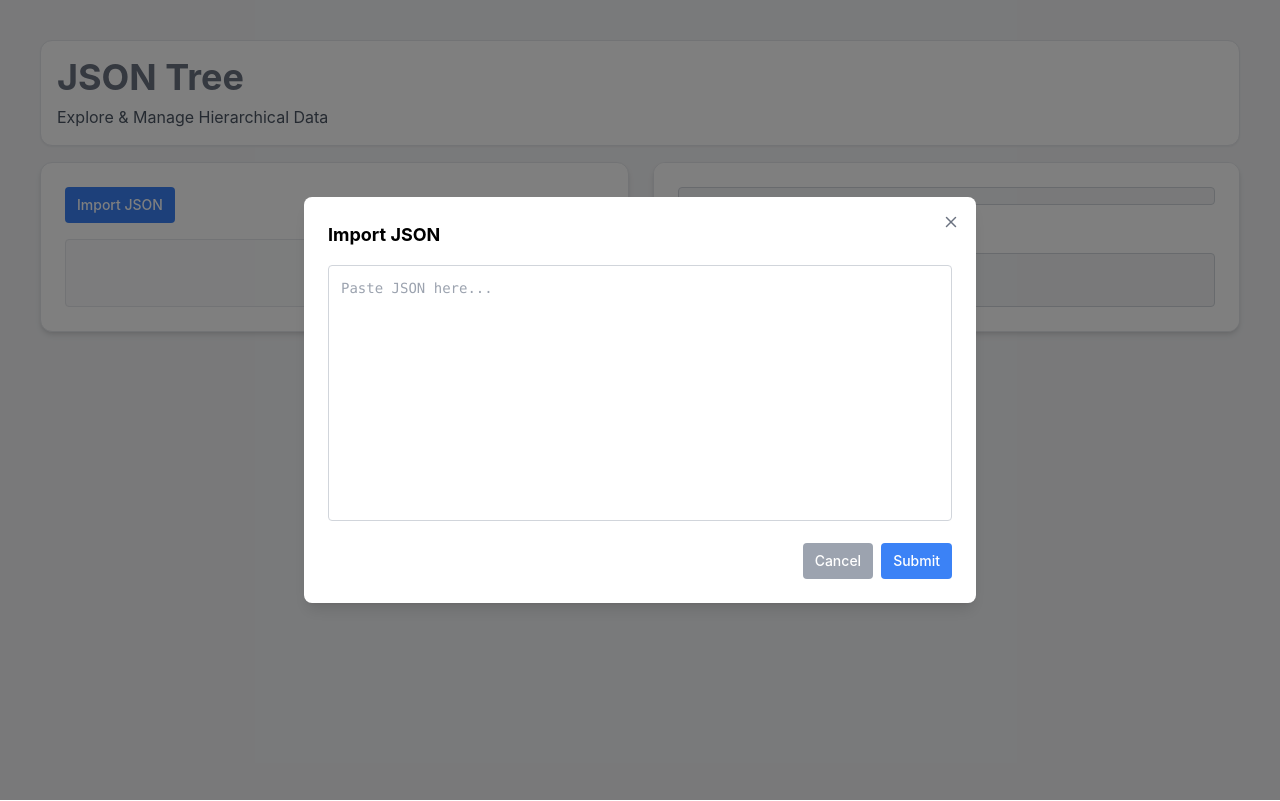
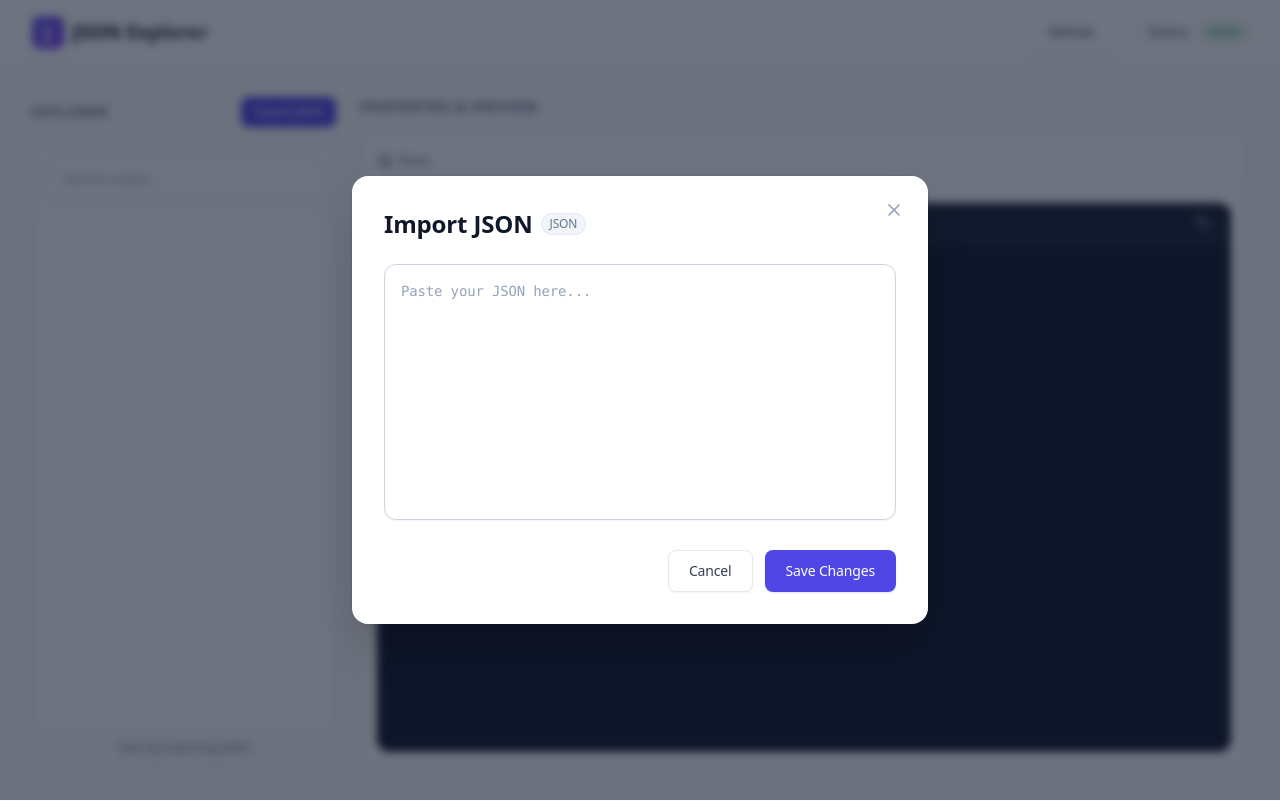
Before and after one commit to touhid9teen/collapsible-tree-explorer, a React (Create React App) app: page / in a window 1280 px wide. Both pictures are taken after a click on the button "Import JSON". Built offline with nearby package versions, Linux system fonts and the light colour scheme.

Commit message:
updated overall ui of this project made it supper professional and simple ui

```diff
--- a/src/App.jsx
+++ b/src/App.jsx
@@ -151,31 +151,65 @@ export default function App() {
       : getValueAtPath(importedJson, selectedPath);
 
   return (
-    <div className="min-h-screen w-full bg-gray-100 p-6 md:p-10">
-      <div className="mb-4 bg-white rounded-xl shadow-sm border p-4">
-        <div className="max-w-7xl mx-auto">
-          <h1 className="text-lg sm:text-xl md:text-2xl lg:text-3xl xl:text-4xl font-bold text-gray-500 leading-tight">
-            JSON Tree
+    <div className="min-h-screen w-full bg-slate-50 text-slate-900 font-sans selection:bg-indigo-100 selection:text-indigo-700">
+      {/* Navbar / Header */}
+      <header className="sticky top-0 z-40 w-full bg-white/80 backdrop-blur-md border-b border-slate-200/60 support-[backdrop-filter]:bg-white/60">
+        <div className="max-w-screen-2xl mx-auto px-4 sm:px-6 lg:px-8 h-16 flex items-center justify-between">
+          <div className="flex items-center gap-2">
+            <div className="w-8 h-8 rounded-lg bg-gradient-to-br from-indigo-500 to-violet-600 flex items-center justify-center shadow-md shadow-indigo-200">
+              <span className="text-white font-bold text-lg leading-none">J</span>
+            </div>
+            <div>
+              <h1 className="text-xl font-bold bg-gradient-to-r from-slate-900 to-slate-700 bg-clip-text text-transparent">
+                JSON Explorer
               </h1>
-          <p className="text-xs sm:text-sm md:text-base text-gray-600 mt-2">
-            Explore & Manage Hierarchical Data
-          </p>
             </div>
           </div>
+          <div className="flex items-center gap-4">
+            <Button
+              variant="secondary"
+              className="hidden sm:flex"
+              onClick={() => window.open('https://github.com/touhid9teen', '_blank')}
+            >
+              GitHub
+            </Button>
+            <div className="h-8 w-px bg-slate-200 hidden sm:block"></div>
+            <div className="flex items-center gap-2">
+              <span className="text-sm font-medium text-slate-600 hidden sm:inline-block">Status:</span>
+              <span className="inline-flex items-center rounded-full bg-emerald-50 px-2 py-1 text-xs font-medium text-emerald-700 ring-1 ring-inset ring-emerald-600/20">
+                Active
+              </span>
+            </div>
+          </div>
+        </div>
+      </header>
 
-      <div className="flex flex-col md:flex-row gap-6 h-full">
-        <div className="w-full md:w-1/2 bg-white rounded-xl shadow-md border p-6 flex flex-col ">
-          <div>
+      {/* Main Content */}
+      <main className="max-w-screen-2xl mx-auto px-4 sm:px-6 lg:px-8 py-8 h-[calc(100vh-4rem)]">
+        <div className="flex flex-col lg:flex-row gap-6 h-full">
+          {/* Tree Section - Sidebar style on desktop */}
+          <section className="w-full lg:w-1/3 xl:w-1/4 flex flex-col gap-4">
+             <div className="flex items-center justify-between">
+                <h2 className="text-sm font-semibold text-slate-500 uppercase tracking-wider">Explorer</h2>
                 <Button
-              onClick={() => {
-                openModal("import");
-              }}
+                  variant="primary"
+                  onClick={() => openModal("import")}
+                  className="!py-1.5 !px-3 !text-xs"
                 >
                   Import JSON
                 </Button>
              </div>
 
-          <div className="flex-1 mt-4 overflow-auto rounded border bg-gray-50 p-4">
+             <div className="flex-1 bg-white rounded-xl shadow-sm border border-slate-200 overflow-hidden flex flex-col">
+               <div className="p-4 border-b border-slate-100 bg-slate-50/50">
+                  <input
+                    type="text"
+                    placeholder="Search nodes..."
+                    className="w-full px-3 py-2 bg-white border border-slate-200 rounded-lg text-sm focus:outline-none focus:ring-2 focus:ring-indigo-500/20 focus:border-indigo-500 transition-all"
+                    disabled
+                  />
+               </div>
+               <div className="flex-1 overflow-auto custom-scrollbar p-2">
                   <Tree
                     data={importedJson}
                     selectedPath={selectedPath}
@@ -193,13 +227,23 @@ export default function App() {
                     onDisable={() => openModal("disable")}
                   />
                </div>
+               <div className="p-3 bg-slate-50 border-t border-slate-200 text-xs text-center text-slate-500">
+                  {Object.keys(importedJson).length > 0 ? "Drag & drop to reorder" : "Start by importing JSON"}
                </div>
+             </div>
+          </section>
 
-        <div className="w-full md:w-1/2 bg-white rounded-xl shadow-md border  flex flex-col overflow-hidden">
+          {/* Viewport Section - Main content area */}
+          <section className="w-full lg:flex-1 h-full flex flex-col gap-4">
+             <h2 className="text-sm font-semibold text-slate-500 uppercase tracking-wider">Properties & Preview</h2>
+             <div className="flex-1 bg-white rounded-xl shadow-sm border border-slate-200 overflow-hidden relative">
                 <Viewport selectedPath={selectedPath} currentValue={currentValue} />
              </div>
+          </section>
         </div>
+      </main>
 
+      {/* Modal */}
       <DynamicModal
         type={actionType}
         isOpen={showModal}
--- a/src/components/Button.jsx
+++ b/src/components/Button.jsx
@@ -3,20 +3,25 @@ export default function Button({
   variant = "primary",
   disable = false,
   children,
+  className = "",
 }) {
   const baseStyles =
-    "px-3 py-2 rounded text-sm font-medium transition-all duration-150 flex items-center gap-1.5 cursor-pointer disabled:opacity-50 disabled:cursor-not-allowed";
+    "px-5 py-2.5 rounded-lg text-sm font-medium transition-all duration-300 flex items-center gap-2 cursor-pointer disabled:opacity-50 disabled:cursor-not-allowed active:scale-[0.98] outline-none focus-visible:ring-2 focus-visible:ring-offset-2 shadow-sm hover:shadow-md";
 
   const variants = {
-    primary: "bg-blue-500 text-white hover:bg-blue-600 ",
-    secondary: "bg-gray-400 text-white hover:bg-gray-500 ",
+    primary:
+      "bg-indigo-600 text-white hover:bg-indigo-700 border border-transparent shadow-indigo-100 hover:shadow-indigo-200 focus-visible:ring-indigo-500",
+    secondary:
+      "bg-white text-slate-700 border border-slate-200 hover:bg-slate-50 hover:border-slate-300 hover:text-slate-900 focus-visible:ring-slate-400",
+    danger:
+      "bg-red-50 text-red-600 border border-red-200 hover:bg-red-100 hover:border-red-300 focus-visible:ring-red-500",
   };
 
   return (
     <button
       onClick={onClick}
       disabled={disable}
-      className={`${baseStyles} ${variants[variant]}`}
+      className={`${baseStyles} ${variants[variant] || variants.primary} ${className}`}
     >
       {children}
     </button>
--- a/src/components/NodeActions/IconButton.jsx
+++ b/src/components/NodeActions/IconButton.jsx
@@ -6,20 +6,20 @@ export const IconButton = ({
 }) => {
   const variants = {
     default: {
-      base: "bg-gray-50 hover:bg-gray-100 text-gray-700 hover:text-gray-900 border border-gray-200",
-      shadow: "hover:shadow-sm",
+      base: "bg-transparent hover:bg-slate-100 text-slate-500 hover:text-slate-700 border border-transparent hover:border-slate-200",
+      shadow: "",
     },
     edit: {
-      base: "bg-blue-50 hover:bg-blue-100 text-blue-600 hover:text-blue-700 border border-blue-200",
-      shadow: "hover:shadow-blue-100",
+      base: "bg-indigo-50 hover:bg-indigo-100 text-indigo-600 hover:text-indigo-700 border border-indigo-200",
+      shadow: "shadow-sm",
     },
     add: {
       base: "bg-emerald-50 hover:bg-emerald-100 text-emerald-600 hover:text-emerald-700 border border-emerald-200",
-      shadow: "hover:shadow-emerald-100",
+      shadow: "shadow-sm",
     },
     delete: {
-      base: "bg-red-50 hover:bg-red-100 text-red-600 hover:text-red-700 border border-red-200",
-      shadow: "hover:shadow-red-100",
+      base: "bg-rose-50 hover:bg-rose-100 text-rose-600 hover:text-rose-700 border border-rose-200",
+      shadow: "shadow-sm",
     },
   };
 
@@ -35,16 +35,17 @@ export const IconButton = ({
         transition-all duration-200 ease-in-out
         flex items-center gap-2
         active:scale-95
-        focus:outline-none focus:ring-2 focus:ring-offset-1
-        ${variant === "edit" ? "focus:ring-blue-300" : ""}
-        ${variant === "add" ? "focus:ring-emerald-300" : ""}
-        ${variant === "delete" ? "focus:ring-red-300" : ""}
-        ${variant === "default" ? "focus:ring-gray-300" : ""}
+        outline-none
+        focus-visible:ring-2 focus-visible:ring-offset-1
+        ${variant === "edit" ? "focus-visible:ring-indigo-300" : ""}
+        ${variant === "add" ? "focus-visible:ring-emerald-300" : ""}
+        ${variant === "delete" ? "focus-visible:ring-rose-300" : ""}
+        ${variant === "default" ? "focus-visible:ring-slate-300" : ""}
       `}
       title={title}
     >
-      <Icon size={16} strokeWidth={2} />
-      {title && <span className="text-sm font-medium whitespace-nowrap">{title}</span>}
+      <Icon size={15} strokeWidth={2} />
+      {title && <span className="text-xs font-semibold whitespace-nowrap">{title}</span>}
     </button>
   );
 };
--- a/src/components/NodeActions/NodeActions.jsx
+++ b/src/components/NodeActions/NodeActions.jsx
@@ -22,7 +22,7 @@ export const NodeActions = ({
       />
       {open && (
         <div
-          className="absolute right-0 mt-1 bg-white shadow-md border rounded-lg p-2 flex flex-col z-20"
+          className="absolute right-0 top-full mt-1 w-36 bg-white rounded-lg shadow-xl ring-1 ring-slate-900/5 p-1 z-50 flex flex-col gap-0.5 origin-top-right animate-in fade-in zoom-in-95 duration-100"
           onClick={(e) => e.stopPropagation()}
         >
           <IconButton
--- a/src/components/modal/DinamicModal.jsx
+++ b/src/components/modal/DinamicModal.jsx
@@ -58,80 +58,116 @@ export default function DynamicModal({
 
   return (
     <div
-      className="fixed inset-0 bg-black bg-opacity-50 flex items-center justify-center z-50 p-4"
+      className="fixed inset-0 bg-slate-900/60 backdrop-blur-sm flex items-center justify-center z-50 p-4 animate-in fade-in duration-200"
       onClick={onClose}
     >
       <div
         className="
-          bg-white p-6 rounded-lg shadow-lg relative
-          w-full max-w-md sm:max-w-lg md:max-w-xl lg:max-w-2xl
+          bg-white p-6 sm:p-8 rounded-2xl shadow-2xl relative
+          w-full max-w-md sm:max-w-lg md:max-w-xl
+          ring-1 ring-slate-900/5
+          animate-in zoom-in-95 duration-200
         "
         onClick={(e) => e.stopPropagation()}
       >
         <button
-          className="absolute top-4 right-4 text-gray-500 hover:text-gray-700"
+          className="absolute top-4 right-4 text-slate-400 hover:text-slate-600 hover:bg-slate-100 p-2 rounded-lg transition-all duration-200"
           onClick={onClose}
         >
-          <X size={18} />
+          <X size={20} />
         </button>
 
-        <h2 className="text-lg font-bold mb-4">{titles[type]}</h2>
+        <h2 className="text-xl sm:text-2xl font-bold text-slate-900 mb-6 flex items-center gap-2">
+          {titles[type]}
+          {type === 'import' && <span className="text-xs font-normal text-slate-500 bg-slate-100 px-2 py-0.5 rounded-full border border-slate-200">JSON</span>}
+        </h2>
 
         {type === "import" && (
           <textarea
             value={valueInput}
             onChange={(e) => setValueInput(e.target.value)}
             className="
-              w-full h-40 sm:h-48 md:h-56 lg:h-64 p-3 border border-gray-300 rounded font-mono text-sm mb-4 resize-none
-              focus:outline-none focus:ring-1 focus:ring-blue-500 focus:border-blue-500 transition-colors
+              w-full h-48 sm:h-56 md:h-64 p-4 border border-slate-300 rounded-xl font-mono text-sm mb-4 resize-none
+              focus:outline-none focus:border-indigo-500 focus:ring-4 focus:ring-indigo-500/10 transition-all duration-200
+              placeholder:text-slate-400 text-slate-700
+              bg-white
+              custom-scrollbar shadow-sm
             "
-            placeholder="Paste JSON here..."
+            placeholder="Paste your JSON here..."
+            spellCheck={false}
           />
         )}
 
         {(type === "add" || type === "update") && (
           <>
+            <div className="space-y-4 mb-6">
+              <div>
+                <label className="block text-sm font-medium text-slate-700 mb-1.5">Key Name</label>
                 <input
                   type="text"
                   value={keyInput}
                   onChange={(e) => setKeyInput(e.target.value)}
                   className="
-                w-full p-3 border border-gray-300 rounded mb-2 focus:outline-none focus:ring-1 focus:ring-blue-500 focus:border-blue-500 transition-colors
+                    w-full px-4 py-2.5 border border-slate-300 rounded-lg
+                    focus:outline-none focus:border-indigo-500 focus:ring-4 focus:ring-indigo-500/10 transition-all duration-200
+                    bg-white text-slate-900 font-medium placeholder:text-slate-400 shadow-sm
                   "
                   placeholder={
-                type === "add" ? "Enter key" : `Update key "${nodeKey}"`
+                    type === "add" ? "e.g., user_profile" : `Update key "${nodeKey}"`
                   }
                 />
+              </div>
+
               {!hasChildren && (
+                <div>
+                   <label className="block text-sm font-medium text-slate-700 mb-1.5">Value</label>
                   <input
                     type="text"
                     value={valueInput}
                     onChange={(e) => setValueInput(e.target.value)}
                     className="
-                w-full p-3 border border-gray-300 rounded mb-4 focus:outline-none focus:ring-1 focus:ring-blue-500 focus:border-blue-500 transition-colors
+                      w-full px-4 py-2.5 border border-slate-300 rounded-lg
+                      focus:outline-none focus:border-indigo-500 focus:ring-4 focus:ring-indigo-500/10 transition-all duration-200
+                      bg-white text-slate-900 placeholder:text-slate-400 shadow-sm
                     "
-                placeholder="Enter value"
+                    placeholder="e.g., John Doe"
                   />
+                </div>
               )}
+            </div>
           </>
         )}
 
         {(type === "delete" || type === "disable") && (
-          <p>
-            Are you sure you want to "{type}" the node "{nodeKey}"?
+          <div className="bg-red-50 p-4 rounded-xl border border-red-100 mb-6 flex items-start gap-4">
+            <div className={`p-2 rounded-full shrink-0 ${type === 'delete' ? 'bg-red-100 text-red-600' : 'bg-amber-100 text-amber-600'}`}>
+              <X size={20} /> {/* We could use AlertTriangle if imported, but X is okay or we can just skip icon */}
+            </div>
+            <div>
+               <h3 className={`text-sm font-bold ${type === 'delete' ? 'text-red-800' : 'text-amber-800'}`}>
+                 {type === 'delete' ? 'Delete Node' : 'Disable Node'}
+               </h3>
+               <p className="text-sm text-slate-600 mt-1">
+                Are you sure you want to <strong>{type}</strong> the node <span className="font-mono bg-white px-1.5 py-0.5 rounded border border-slate-200 text-slate-700">{nodeKey}</span>?
+                {type === 'delete' && " This action cannot be undone."}
               </p>
+            </div>
+          </div>
         )}
 
-        <div className="flex gap-2 justify-end">
+        <div className="flex gap-3 justify-end pt-2">
           <Button onClick={onClose} variant="secondary">
             Cancel
           </Button>
-          <Button onClick={handleSubmit} variant="primary">
+          <Button
+            onClick={handleSubmit}
+            variant={type === "delete" || type === "disable" ? "danger" : "primary"}
+          >
             {type === "delete"
               ? "Delete"
               : type === "disable"
               ? "Disable"
-              : "Submit"}
+              : "Save Changes"}
           </Button>
         </div>
       </div>
--- a/src/components/tree/Tree.jsx
+++ b/src/components/tree/Tree.jsx
@@ -19,7 +19,7 @@ export default function Tree({
   if (!data || typeof data !== "object") return <p>No JSON Loaded</p>;
 
   return (
-    <div className="w-full text-sm text-gray-800 font-mono ">
+    <div className="w-full text-sm text-slate-700 pb-12">
       {Object.entries(data).map(([key, value]) => (
         <TreeNode
           key={key}
--- a/src/components/viewport/Breadcrumb.jsx
+++ b/src/components/viewport/Breadcrumb.jsx
@@ -1,10 +1,31 @@
+import { ChevronRight, Home } from "lucide-react";
+
 export default function Breadcrumb({ path }) {
-  const displayPath = path.length === 0 ? "" : path.join(" > ");
+  if (path.length === 0) {
+    return (
+      <div className="flex items-center text-sm text-slate-500 font-medium">
+        <Home className="w-4 h-4 mr-1.5" />
+        <span>Root</span>
+      </div>
+    );
+  }
+
   return (
-    <div className="mb-4">
-      <div className="text-sm text-gray-500 font-medium bg-gray-100 px-3 py-2 rounded border border-gray-300">
-        {displayPath}
+    <div className="flex items-center flex-wrap gap-1.5 text-sm">
+      <div className="flex items-center text-slate-400">
+        <Home className="w-3.5 h-3.5" />
       </div>
+
+      {path.map((item, index) => (
+        <div key={index} className="flex items-center gap-1.5 min-w-0">
+          <ChevronRight className="w-3.5 h-3.5 text-slate-300" />
+          <span className={`truncate max-w-[150px] font-medium ${
+            index === path.length - 1 ? "text-indigo-600 bg-indigo-50 px-2 py-0.5 rounded-md" : "text-slate-600 hover:text-slate-800"
+          }`}>
+            {item}
+          </span>
+        </div>
+      ))}
     </div>
   );
 }
--- a/src/components/viewport/JSONPreview.jsx
+++ b/src/components/viewport/JSONPreview.jsx
@@ -1,10 +1,32 @@
-export const JSONPreview = ({ title, value }) => (
-  <div className="flex-1">
-    <label className="block text-xs font-semibold text-gray-600 mb-2">
-      {title}
-    </label>
-    <pre className="bg-gray-100 p-4 rounded border border-gray-300  text-sm text-gray-800 font-mono h-full whitespace-pre-wrap break-all">
-      {JSON.stringify(value, null, 2)}
-    </pre>
-  </div>
-);
+import { Code2, Copy } from "lucide-react";
+import Button from "../Button";
+
+export const JSONPreview = ({ title, value }) => {
+  const handleCopy = () => {
+    navigator.clipboard.writeText(JSON.stringify(value, null, 2));
+  };
+
+  return (
+    <div className="flex flex-col h-full bg-slate-900 rounded-xl border border-slate-700/50 shadow-inner overflow-hidden">
+      <div className="flex items-center justify-between px-4 py-2 bg-slate-800/50 border-b border-slate-700">
+        <div className="flex items-center gap-2 text-slate-400">
+          <Code2 size={14} />
+          <span className="text-xs font-semibold uppercase tracking-wider">{title}</span>
+        </div>
+        <button
+          onClick={handleCopy}
+          className="text-slate-400 hover:text-white transition-colors p-1 rounded hover:bg-slate-700"
+          title="Copy to clipboard"
+        >
+          <Copy size={14} />
+        </button>
+      </div>
+
+      <div className="flex-1 overflow-auto custom-scrollbar p-4 relative">
+        <pre className="text-xs sm:text-sm font-mono leading-relaxed text-blue-100/90 whitespace-pre-wrap break-all">
+          {JSON.stringify(value, null, 2)}
+        </pre>
+      </div>
+    </div>
+  );
+};
--- a/src/components/viewport/Viewport.jsx
+++ b/src/components/viewport/Viewport.jsx
@@ -4,18 +4,18 @@ import { JSONPreview } from "./JSONPreview";
 export default function Viewport({ selectedPath, currentValue }) {
   // Generate dynamic title
   const getDynamicTitle = () => {
-    if (Array.isArray(currentValue)) return "Array Preview";
+    if (Array.isArray(currentValue)) return "Array Structure";
     if (currentValue !== null && typeof currentValue === "object")
-      return "Object Preview";
-    return "Value Preview";
+      return "Object Properties";
+    return "Primitive Value";
   };
   return (
-    <div className="bg-white  p-6 w-full">
-      <div className="mb-6">
+    <div className="flex flex-col h-full w-full bg-slate-50/30">
+      <div className="p-4 border-b border-slate-100 bg-white">
         <Breadcrumb path={selectedPath} />
       </div>
 
-      <div className="mt-4">
+      <div className="flex-1 p-4 overflow-hidden relative">
         <JSONPreview title={getDynamicTitle()} value={currentValue} />
       </div>
     </div>
--- a/src/index.css
+++ b/src/index.css
@@ -2,11 +2,37 @@
 @tailwind components;
 @tailwind utilities;
 
-body {
-  margin: 0;
-  font-family: -apple-system, BlinkMacSystemFont, "Segoe UI", "Roboto", "Oxygen",
-    "Ubuntu", "Cantarell", "Fira Sans", "Droid Sans", "Helvetica Neue",
-    sans-serif;
-  -webkit-font-smoothing: antialiased;
-  -moz-osx-font-smoothing: grayscale;
+@layer base {
+  * {
+    @apply transition-all duration-200 ease-in-out;
+  }
+
+  body {
+    @apply m-0 bg-slate-50;
+    font-family: 'Inter', -apple-system, BlinkMacSystemFont, "Segoe UI", "Roboto", "Oxygen",
+      "Ubuntu", "Cantarell", "Fira Sans", "Droid Sans", "Helvetica Neue", sans-serif;
+    -webkit-font-smoothing: antialiased;
+    -moz-osx-font-smoothing: grayscale;
+    letter-spacing: -0.01em;
+  }
 }
+
+/* Custom Scrollbar */
+@layer utilities {
+  .custom-scrollbar::-webkit-scrollbar {
+    @apply w-2 h-2;
+  }
+
+  .custom-scrollbar::-webkit-scrollbar-track {
+    @apply bg-slate-100 rounded-full;
+  }
+
+  .custom-scrollbar::-webkit-scrollbar-thumb {
+    @apply bg-slate-300 rounded-full hover:bg-slate-400;
+  }
+
+  .custom-scrollbar {
+    scrollbar-width: thin;
+    scrollbar-color: rgb(203 213 225) rgb(241 245 249);
+  }
+}
```
Also changed, not shown: src/components/tree/TreeNode.jsx (+28 -13 lines). Lines whose indentation alone changed are shown as unchanged.
